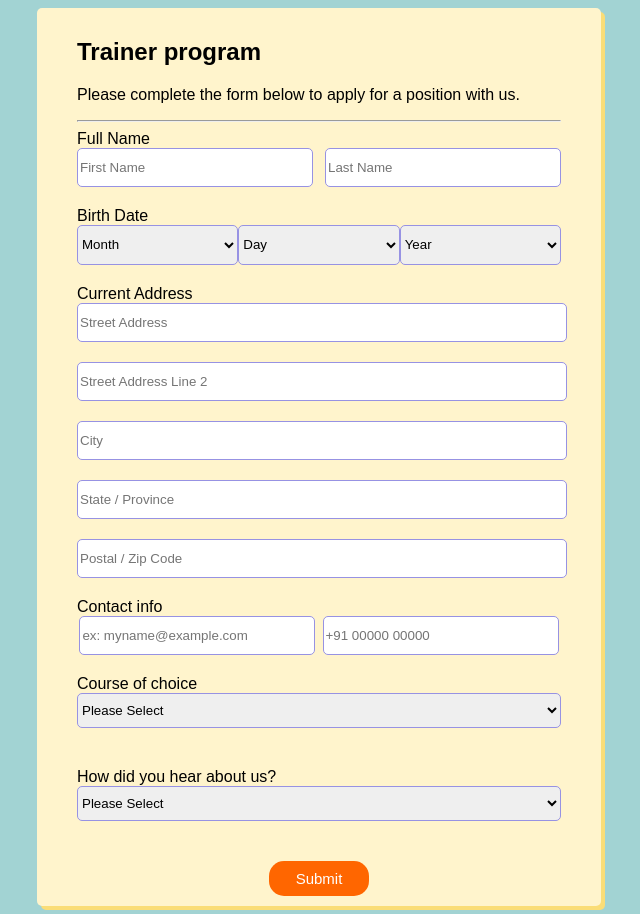
After one commit to erratus/Yogaws, a Python web app: template templates/appl.html in a window 1280 px wide. The commit adds this page. Shown: the whole page, without its empty margins (321-961 px from the left). Run offline with Jinja, Linux system fonts and the light colour scheme; the template is opened without the code that fills it, so the values that code supplies are empty.

Commit message:
teachers section

```diff
--- /dev/null
+++ b/static/styles/appl.css
@@ -0,0 +1,101 @@
+body{
+    background-color: rgb(162, 211, 211)
+}
+
+section {
+    margin: 0 350px;
+    padding: 10px 40px;
+    background-color: #FFF4CC; /* Light yellow background */
+    border-radius: 5px;
+    box-shadow: 4px 4px #FADD77; /* Soft shadow with a slightly darker yellow */
+    font-family: 'Poppins', sans-serif;
+}
+
+.candidate-name {
+    display: flex;
+    justify-content: space-between;
+}
+
+.candidate-name input {
+    margin-bottom: 20px;
+    width: 230px;
+    height: 35px;
+    border: 1px solid #9792E3; /* Border in a light purple shade */
+    border-radius: 5px;
+}
+
+.dob {
+    display: flex;
+    justify-content: space-between;
+}
+
+.dob select {
+    width: 236px;
+    height: 40px;
+    border: 1px solid #9792E3;
+    border-radius: 5px;
+    margin-bottom: 20px;
+}
+
+.address-1 input,
+.address-2 input,
+.address-3 input {
+    margin-bottom: 20px;
+    height: 35px;
+    border: 1px solid #9792E3;
+    border-radius: 5px;
+    width: 100%;
+}
+
+.email-add, .phone-num {
+    margin-bottom: 20px;
+}
+
+.info {
+    display: flex;
+    justify-content: space-between;
+}
+
+.info input {
+    margin-bottom: 20px;
+    width: 230px;
+    height: 35px;
+    border: 1px solid #9792E3;
+    border-radius: 5px;
+}
+
+.job-applying .pos-applied,
+.job-applying .pos-applied-hear {
+    margin-bottom: 20px;
+}
+
+.job-applying select {
+    width: 100%;
+    height: 35px;
+    border: 1px solid #9792E3;
+    border-radius: 5px;
+    margin-bottom: 20px;
+}
+
+.start-date input {
+    margin-bottom: 20px;
+    width: 100%;
+    height: 35px;
+    border: 1px solid #9792E3;
+    border-radius: 5px;
+}
+
+.submit-form {
+    display: flex;
+    justify-content: center;
+}
+
+.submit-form input {
+    border-radius: 15px;
+    width: 100px;
+    height: 35px;
+    background-color: #FF6600; /* Orange button */
+    color: white;
+    border: none;
+    font-size: 15px;
+}
--- /dev/null
+++ b/templates/appl.html
@@ -0,0 +1,122 @@
+<!DOCTYPE html>
+<html lang="en">
+<head>
+    <meta charset="UTF-8">
+    <meta name="viewport" content="width=device-width, initial-scale=1.0">
+    <link rel="stylesheet" href="/static/styles/appl.css">
+    <title>Apply</title>
+</head>
+<body>
+    <section class="main-body">
+        <div class="heading">
+            <h1>Trainer program</h1>
+            <p>Please complete the form below to apply for a position with us.</p>
+            <hr>
+        </div>
+        <form action="/templates/success.html" method="post">
+            <div class="app-form">
+                <label for="fname">Full Name</label><br>
+                <div class="candidate-name">
+                    <input type="text" name="fname" id="fname" placeholder="First Name" required>
+                    <input type="text" name="lname" id="lname" placeholder="Last Name" required>
+                </div>
+
+                <label for="dob-month">Birth Date</label><br>
+                <div class="dob">
+                    <select name="dob-month" id="dob-month" required>
+                        <option value="" disabled selected>Month</option>
+                        <option value="1">January</option>
+                        <option value="2">February</option>
+                        <option value="3">March</option>
+                    </select>
+                    <select name="dob-date" id="dob-date" required>
+                        <option value="" disabled selected>Day</option>
+                        <option value="1">1</option>
+                        <option value="2">2</option>
+                        <option value="3">3</option>
+                    </select>
+                    <select name="dob-year" id="dob-year" required>
+                        <option value="" disabled selected>Year</option>
+                        <option value="2022">2022</option>
+                        <option value="2021">2021</option>
+                        <option value="2020">2020</option>
+                    </select>
+                </div>
+
+                <label for="address">Current Address</label><br>
+                <div class="address-1">
+                    <input class="strt-1" type="text" name="address" id="address" placeholder="Street Address" required>
+                    <input class="strt-2" type="text" name="address2" id="address2" placeholder="Street Address Line 2">
+                </div>
+                <div class="address-2">
+                    <input class="city" type="text" name="city" id="city" placeholder="City" required>
+                    <input class="state" type="text" name="state" id="state" placeholder="State / Province" required>
+                </div>
+                <div class="address-3">
+                    <input class="postal" type="text" name="postal" id="postal" placeholder="Postal / Zip Code" required>
+                </div>
+
+                <label for="email">Contact info</label>
+                <div class="info">
+                    <br>
+                    <input type="email" name="email" id="email" placeholder="ex: myname@example.com" required><br>
+                    <label for="phone"></label>
+                    <input type="tel" name="phone" id="phone" placeholder="+91 00000 00000" required><br>
+                </div>
+            </div>
+
+            <div class="job-applying">
+                <div class="pos-applying">
+                    <div class="pos-applied">
+                        <label for="position">Course of choice</label><br>
+                        <select name="position" id="position" required>
+                            <option value="" disabled selected>Please Select</option>
+                            <option value="Trainer program">Trainer program</option>
+                            <option value="YCB 200 hour">YCB 200 hour</option>
+                            <option value="YCB 300 hour">YCB 300 hour</option>
+                            <option value="YCB 500 hour">YCB 500 hour</option>
+                        </select>
+                    </div>
+                    <div class="pos-applied-hear">
+                        <label for="hear">How did you hear about us?</label><br>
+                        <select name="hear" id="hear" required>
+                            <option value="" disabled selected>Please Select</option>
+                            <option value="Event">Event</option>
+                            <option value="Social Media">Social Media</option>
+                            <option value="IRL">Friend/colleague/family</option>
+                            <option value="Other">Other</option>
+                        </select>
+                    </div>
+                </div>
+
+                <div class="submit-form">
+                    <input type="submit" name="btn" id="btn">
+                </div>
+            </div>
+        </form>
+    </section>
+</body>
+<script>
+
+let dateOptions = "<option value='' disabled selected>Day</option>";
+let monthOptions = "<option value='' disabled selected>Month</option>";
+let yearOptions = "<option value='' disabled selected>Year</option>";
+
+for (let d = 1; d <= 31; d++) {
+    dateOptions += `<option value="${d}">${d}</option>`;
+}
+
+for (let m = 1; m <= 12; m++) {
+    monthOptions += `<option value="${m}">${m}</option>`;
+}
+
+for (let y = 1947; y <= 2023; y++) {
+    yearOptions += `<option value="${y}">${y}</option>`;
+}
+
+document.getElementById('dob-date').innerHTML = dateOptions;
+document.getElementById('dob-month').innerHTML = monthOptions;
+document.getElementById('dob-year').innerHTML = yearOptions;
+
+</script>
+</html>
--- a/templates/index.html
+++ b/templates/index.html
@@ -116,6 +116,7 @@
                 </div>
             </div>
         </div>
+            <a class="joinus" href="/templates/appl.html">I want to become a trainer
     </div>
 </section>
 
```
Also changed, not shown: static/styles/carousel.css (+9 -1 lines).
